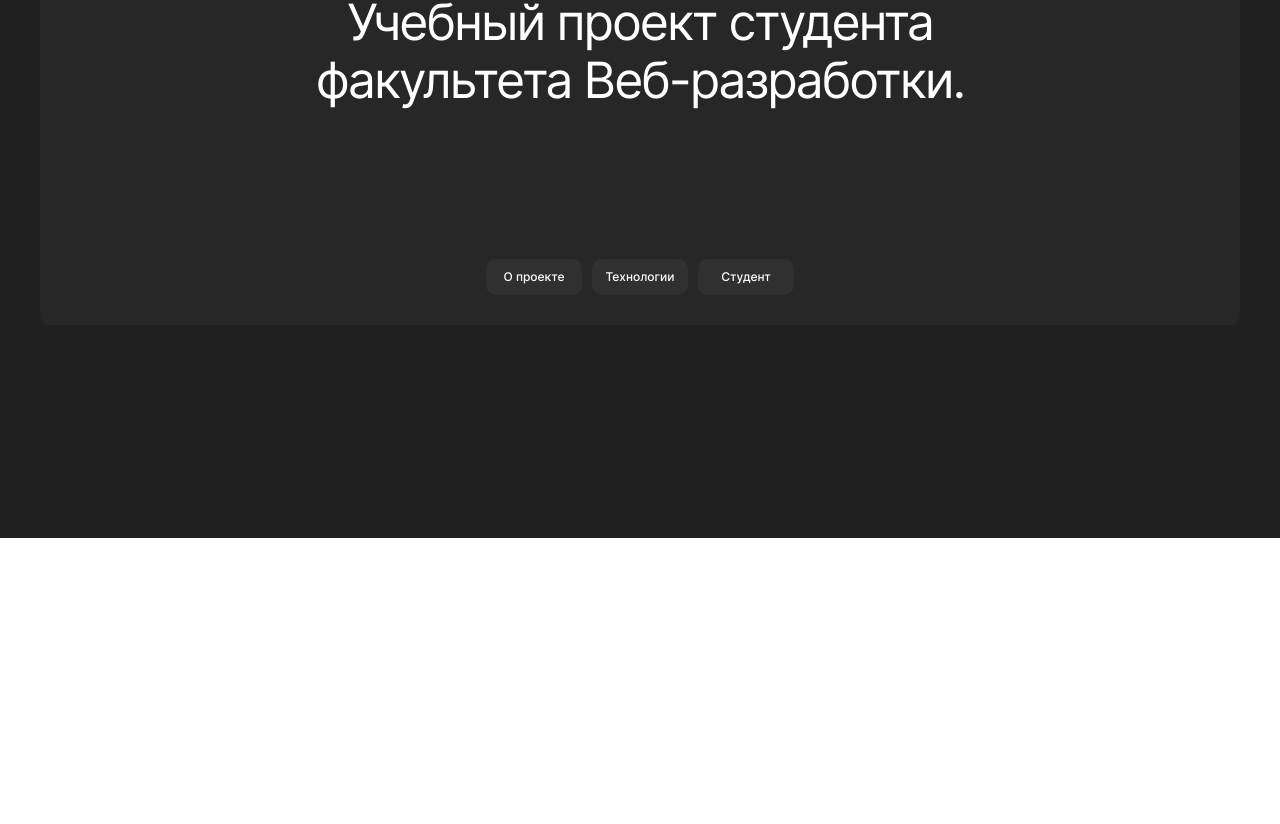
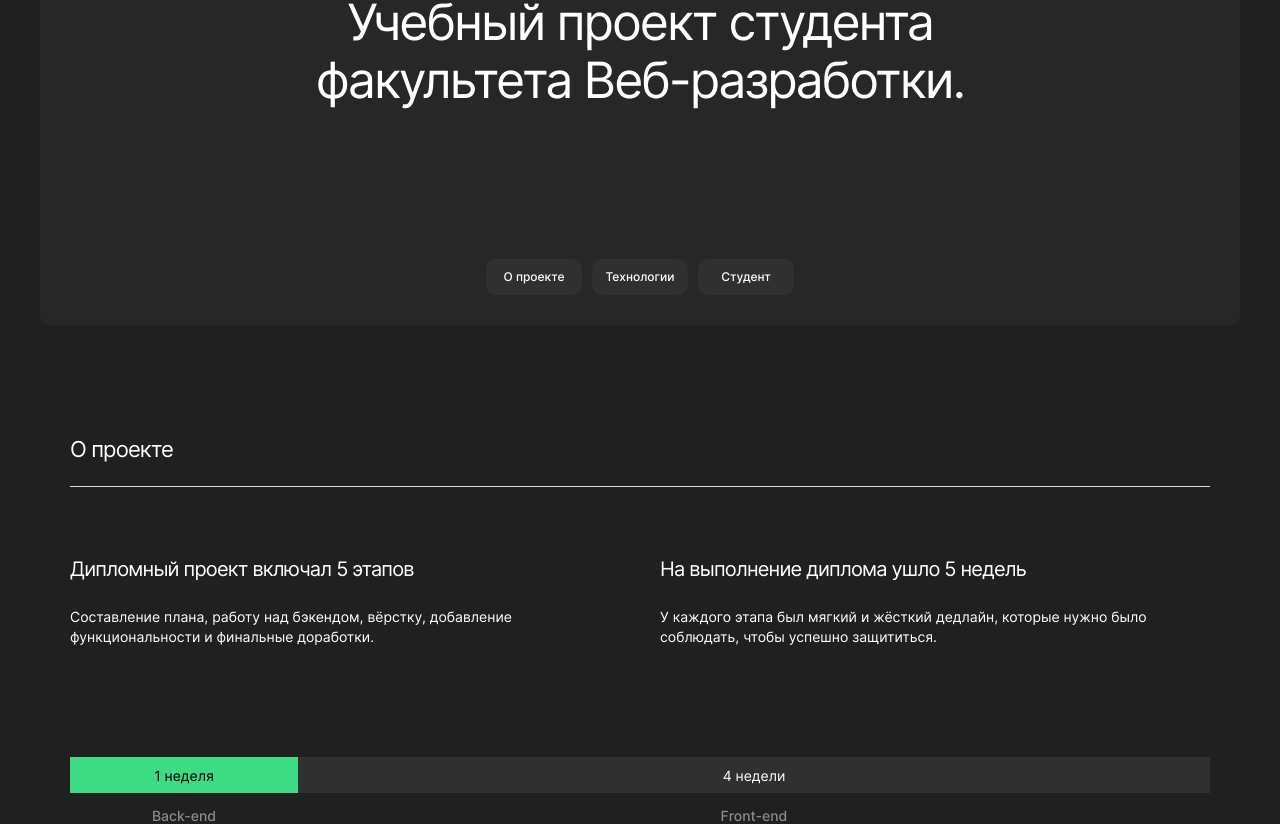
Before and after one commit to NominalL2/movies-explorer-frontend, a React (Create React App) app: page / in a window 1280 px wide. Shown: the part 262-1086 px from the top of the page. Before the commit the page ends 800 px from the top, so only its background shows below. Built offline with nearby package versions, Linux system fonts and the light colour scheme.

Commit message:
Сверстал Promo

```diff
--- a/src/components/Main/Main.js
+++ b/src/components/Main/Main.js
@@ -1,11 +1,13 @@
 import './Main.css';
 
 import NavTab from './NavTab/NavTab.js';
+import Promo from './Promo/Promo.js';
 
 function Main() {
   return (
     <main className='content'>
       <NavTab></NavTab>
+      <Promo></Promo>
     </main>
   );
 }
--- a/src/components/Main/Promo/Promo.css
+++ b/src/components/Main/Promo/Promo.css
@@ -0,0 +1,104 @@
+.promo {
+  display: flex;
+  flex-direction: column;
+  margin: 0 auto;
+  margin-top: 111px;
+  max-width: 1140px;
+}
+
+.promo__title {
+  font-style: normal;
+  font-weight: 400;
+  font-size: 22px;
+  line-height: 27px;
+  letter-spacing: -0.04em;
+  margin: 0;
+  border-bottom: 1px #DADADA solid;
+  padding-bottom: 23px;
+}
+
+.promo__info {
+  display: flex;
+  justify-content: space-between;
+}
+
+.promo__section {
+  max-width: 550px;
+  margin-top: 70px;
+}
+
+.promo__title-info {
+  font-style: normal;
+  font-weight: 400;
+  font-size: 20px;
+  line-height: 24px;
+  letter-spacing: -0.04em;
+  margin: 0;
+  margin-bottom: 26px;
+}
+
+.promo__text {
+  font-style: normal;
+  font-weight: 400;
+  font-size: 14px;
+  line-height: 20px;
+  margin: 0;
+}
+
+.promo__line {
+  display: flex;
+  margin: 0 auto;
+  margin-top: 110px;
+  width: 100%;
+}
+
+.promo__backend {
+  font-style: normal;
+  font-weight: 400;
+  font-size: 14px;
+  line-height: 17px;
+  text-align: center;
+  margin: 0;
+  width: 25%;
+  height: 26px;
+  color: #000000;
+  background-color: #3DDC84;
+  padding-top: 10px;
+}
+
+.promo__frontend {
+  font-style: normal;
+  font-weight: 400;
+  font-size: 14px;
+  line-height: 17px;
+  text-align: center;
+  margin: 0;
+  width: 100%;
+  height: 26px;
+  color: #FFFFFF;
+  background-color: #303030;
+  padding-top: 10px;
+}
+
+.promo__captions {
+  display: flex;
+  margin: 0 auto;
+  margin-top: 14px;
+  width: 100%;
+  color: #8B8B8B;
+  font-style: normal;
+  font-weight: 500;
+  font-size: 14px;
+  line-height: 17px;
+  text-align: center;
+}
+
+.promo__caption-backend {
+  margin: 0;
+  width: 25%;
+}
+
+.promo__caption-frontend {
+  margin: 0;
+  width: 100%;
+}
--- a/src/components/Main/Promo/Promo.js
+++ b/src/components/Main/Promo/Promo.js
@@ -0,0 +1,31 @@
+import './Promo.css';
+
+function Promo() {
+  return (
+    <>
+      <section className='promo'>
+        <h2 className='promo__title'>О проекте</h2>
+        <div className='promo__info'>
+          <div className='promo__section'>
+            <h3 className='promo__title-info'>Дипломный проект включал 5 этапов</h3>
+            <p className='promo__text'>Составление плана, работу над бэкендом, вёрстку, добавление функциональности и финальные доработки.</p>
+          </div>
+          <div className='promo__section'>
+            <h3 className='promo__title-info'>На выполнение диплома ушло 5 недель</h3>
+            <p className='promo__text'>У каждого этапа был мягкий и жёсткий дедлайн, которые нужно было соблюдать, чтобы успешно защититься.</p>
+          </div>
+        </div>
+        <div className='promo__line'>
+          <div className='promo__backend'>1 неделя</div>
+          <div className='promo__frontend'>4 недели</div>
+        </div>
+        <div className='promo__captions'>
+          <p className='promo__caption-backend'>Back-end</p>
+          <p className='promo__caption-frontend'>Front-end</p>
+        </div>
+      </section>
+    </>
+  );
+}
+
+export default Promo;
```
